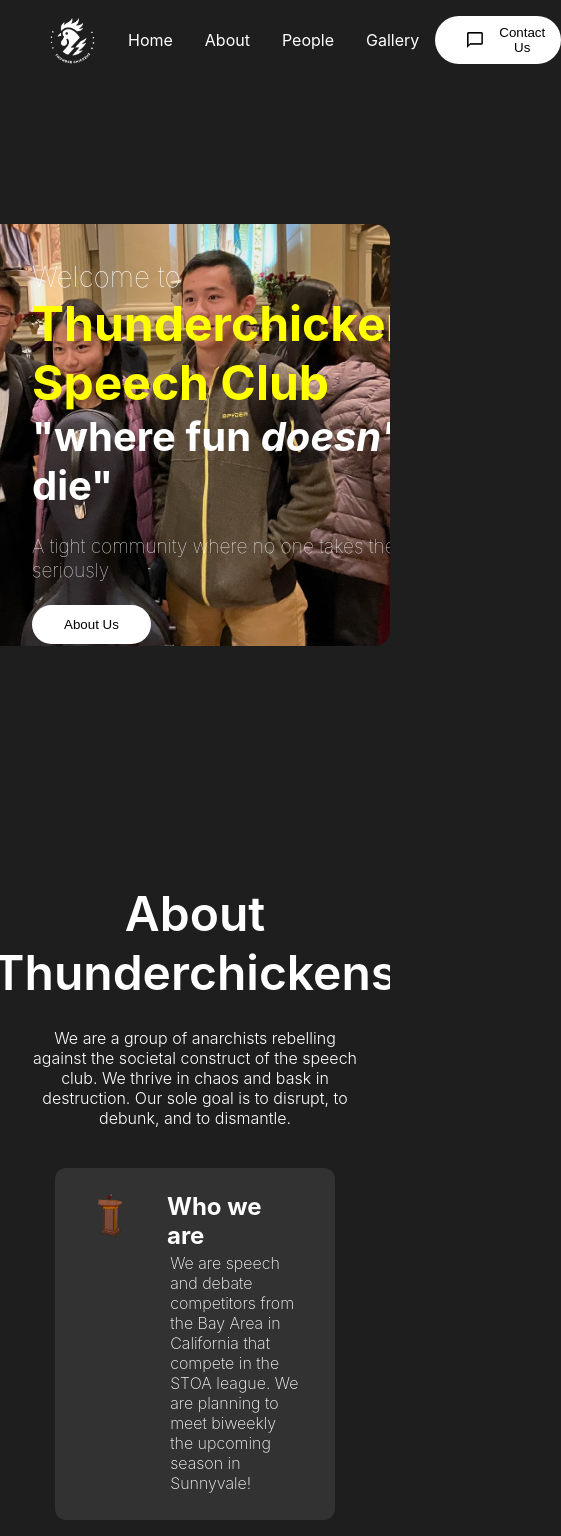
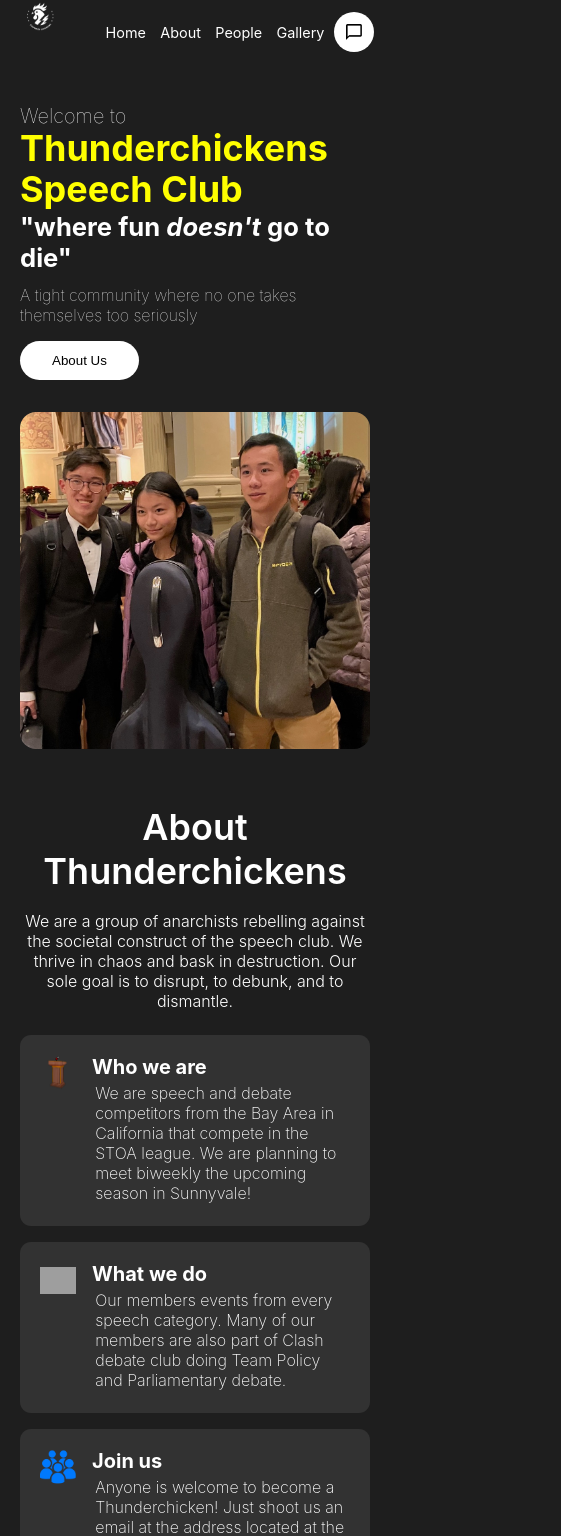
Before and after one commit to Thunder-Chickens/site, a React (Create React App) app: page / in a window 390 px wide. Shown: the top 1536 px of the page, 561 px wide, since content can reach past the window. Built offline with nearby package versions, Linux system fonts and the light colour scheme; grey boxes are pictures that could not be loaded.

Commit message:
Clean up mobile layout
Add mobile breakpoints for the navbar, hero, about, people, gallery and
footer so nothing overflows on phone-width screens. The old Home and About
media queries had no px units and never applied.

```diff
--- a/src/Components/About.css
+++ b/src/Components/About.css
@@ -55,21 +55,35 @@
 }
 
 /*mobile responsiveness*/
-@media screen and (max-width:720) {
-    .barText>p {
-        font-size: 2vw;
+@media screen and (max-width: 840px) {
+    #about {
+        width: 100%;
+        margin-bottom: 3rem;
+    }
+    .title {
+        font-size: 2.25rem;
+        padding: 1.5rem 1.25rem 1rem;
+    }
+    .description {
+        padding: 0 1.25rem;
+    }
+    .bars {
+        width: 100%;
+        max-width: 100%;
+        margin: 1.5rem 0 0;
+        padding: 0 1.25rem;
+    }
+    .bar {
+        margin: 0 0 1rem;
+        padding: 1.25rem;
+    }
+    .barImage {
+        height: 2.25rem;
+        width: 2.25rem;
+        margin-right: 1rem;
+    }
+    .barText>h2 {
+        font-size: 1.25rem;
+        margin-bottom: 0.25rem;
     }
 }
-
-@media screen and (max-width:480) {
-    .barText>p {
-        font-size: 3vw;
-    }
-    .barImage {
-        height:2.25rem;
-        width: 2.25rem;
-    }
-    .description>h2 {
-        font-size:5vw;
-    }
-}
--- a/src/Components/Footer.css
+++ b/src/Components/Footer.css
@@ -26,3 +26,23 @@
     object-fit: contain;
     margin: 0rem 1rem;
 }
+
+@media screen and (max-width: 840px) {
+    .footer {
+        position: static;
+        width: 100%;
+        height: auto;
+        flex-direction: column;
+        gap: 1rem;
+        padding: 1.5rem 1.25rem;
+        text-align: center;
+    }
+    .email {
+        font-size: 0.95rem;
+        overflow-wrap: anywhere;
+    }
+    .socials {
+        height: 2.5rem;
+        width: 2.5rem;
+    }
+}
--- a/src/Components/Gallery.css
+++ b/src/Components/Gallery.css
@@ -175,3 +175,53 @@
 .imgText {
     font-size: 1rem;
 }
+
+@media screen and (max-width: 840px) {
+    #galleryComp {
+        width: 100%;
+        padding: 0 1.25rem;
+    }
+    .galleryTitle {
+        font-size: 2.25rem;
+        width: 100%;
+        max-width: 100%;
+    }
+    .gallery {
+        width: 100%;
+    }
+    .container-slider {
+        width: 100%;
+        max-width: 100%;
+        height: 20rem;
+        margin: 1.5rem auto 1rem;
+    }
+    .btn-slide {
+        width: 44px;
+        height: 44px;
+    }
+    .btn-slide img {
+        width: 18px;
+        height: 18px;
+    }
+    .prev {
+        left: 10px;
+    }
+    .next {
+        right: 10px;
+    }
+    .imageText {
+        transform: none;
+        width: 100%;
+        max-width: 100%;
+        height: auto;
+        min-height: 10rem;
+        margin: 0 auto 3rem;
+        padding: 1.5rem 1.25rem;
+        border-radius: 0.7rem;
+        background-color: rgb(50, 50, 50);
+        box-shadow: none;
+    }
+    .imgTitle {
+        font-size: 1.4rem;
+    }
+}
--- a/src/Components/Home.css
+++ b/src/Components/Home.css
@@ -60,23 +60,42 @@
     cursor: pointer;
 }
 
-/*mobile responsiveness for device width*/
-/**840 and 480 px */
-
-@media screen and (max-width:840) {
-    .bg {
-        right: -10vw;
+/*mobile responsiveness*/
+@media screen and (max-width: 840px) {
+    #intro {
+        height: auto;
+        width: 100%;
+        padding-bottom: 2rem;
     }
     .introContent {
-        font-size: 10vw;
+        height: auto;
+        width: 100%;
+        padding: 2.5rem 1.25rem 1rem;
+        font-size: 2rem;
     }
     .hello {
-        font-size: 4.5vw;
+        font-size: 1.25rem;
+    }
+    .introName {
+        font-size: 2.25rem;
+        line-height: 1.15;
+    }
+    .introText {
+        font-size: 1.6rem;
+    }
+    .introPara {
+        font-size: 1rem;
+        margin-top: 0.75rem;
+    }
+    .introPara br {
+        display: none;
+    }
+    .bg {
+        position: static;
+        display: block;
+        width: calc(100% - 2.5rem);
+        max-width: none;
+        height: 40vh;
+        margin: 0 auto;
     }
 }
-
-@media screen and (max-width:480) {
-    .bg {
-        right: -20vw;
-    }
-}
--- a/src/Components/Navbar.css
+++ b/src/Components/Navbar.css
@@ -50,6 +50,36 @@
     color:yellow;
     padding-bottom: 0.5rem;
     border-bottom: 3px solid yellow;
+}
+
+@media screen and (max-width: 840px) {
+    .navbar {
+        width: 100%;
+        height: 4rem;
+        padding: 0.5rem 1rem;
+    }
+    .logo-wrapper,
+    .logo {
+        height: 3rem;
+        width: 3rem;
+    }
+    .desktopMenuListItem {
+        margin: 0 0.45rem;
+        font-size: 0.9rem;
+    }
+    .desktopMenuListItem:hover {
+        padding-bottom: 0;
+        border-bottom: none;
+    }
+    .desktopMenuBtn {
+        padding: 0;
+        width: 2.5rem;
+        height: 2.5rem;
+        font-size: 0;
+    }
+    .desktopMenuImg {
+        margin: 0;
+    }
 }
 
 /* Easter egg */
--- a/src/Components/People.css
+++ b/src/Components/People.css
@@ -106,6 +106,41 @@
 @media screen and (max-width: 840px) {
     #people {
         flex-direction: column;
+        width: 100%;
+        padding: 0 1.25rem;
+        margin-bottom: 3rem;
+    }
+
+    .peopleLeft,
+    .peopleRight {
+        flex: none;
+    }
+
+    .peopleBody {
+        padding: 0;
+    }
+
+    .peopleTitle {
+        font-size: 2.25rem;
+        margin-bottom: 1rem;
+    }
+
+    .peopleLists {
+        flex-direction: column;
+        gap: 1.5rem;
+    }
+
+    .peopleGroup {
+        gap: 1.5rem;
+    }
+
+    .rightList {
+        width: 100%;
+    }
+
+    .listHead {
+        padding-left: 0;
+        font-weight: 600;
     }
 
     .peopleRight {
@@ -113,10 +148,8 @@
     }
 
     .peopleImg {
-        height: 35vh;
-    }
-
-    .peopleTitle {
-        font-size: 2.4rem;
+        width: 100%;
+        height: 40vh;
+        border-radius: 1rem;
     }
 }
```
